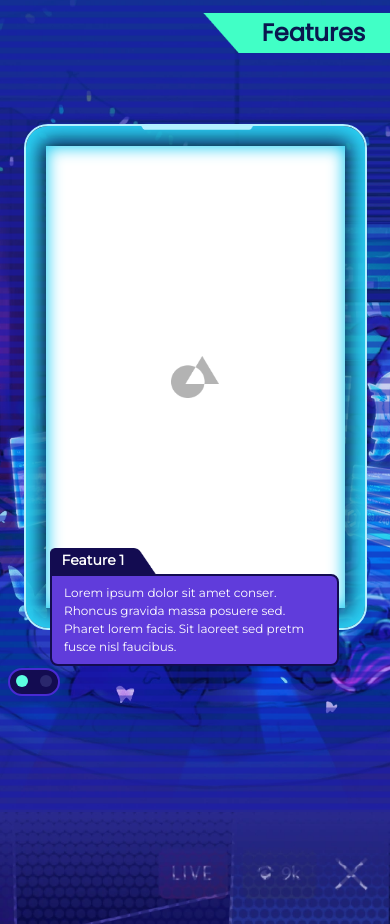
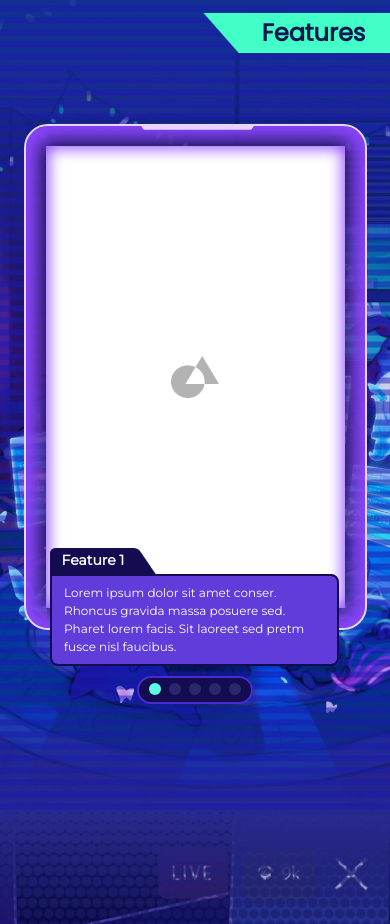
Before and after one commit to Kcrypto126/Sol-Arena-Landing-Page, a Next.js app: page / in a window 390 px wide. Shown: the part 1640-2564 px from the top of the page. Built offline with nearby package versions, Linux system fonts and the light colour scheme.

Commit message:
style update

```diff
--- a/app/components/EvaSection.tsx
+++ b/app/components/EvaSection.tsx
@@ -24,7 +24,7 @@ const EvaSection: React.FC = () => {
             alt="effect"
             width={1391}
             height={171}
-            className={` w-[100%] h-[171px] border ${mouseover !== 1 && mouseover !== 0 ? "block" : "hidden"} md:hidden absolute top-0 left-0 `}
+            className={` w-[100%] h-[171px] ${mouseover !== 1 && mouseover !== 0 ? "block" : "hidden"} md:hidden absolute top-0 left-0 `}
           />
           <div className="flex flex-row md:flex-col gap-7 md:gap-12 justify-center absolute md:relative bottom-[206px] md:bottom-0 w-[100%] md:w-auto">
             <div className=" relative">
--- a/app/components/chill/LeftBar.tsx
+++ b/app/components/chill/LeftBar.tsx
@@ -31,7 +31,7 @@ const LeftBar: React.FC<LeftBarPropsType> = ({ className, isOpen }) => {
 
     return (
         <>
-            <div id="right-bar" className={`${className} md:h-[100vh] transition-all duration-1000 md:block ${isOpen ? "block" : "hidden"} fixed z-20 left-10 border-[#6841FF] md:border-none rounded-2xl pb-[20px] md:rounded-none border-[5px] md:left-0 md:pt-24 md:mt-0 mt-24 right-10 top-5 md:relative text-white bg-[#11114C] md:bg-[#03102D]`}>
+            <div id="right-bar" className={`${className} md:h-[100vh] transition-all duration-1000 md:block ${isOpen ? "block" : "hidden"} fixed z-20 left-5 border-[#6841FF] md:border-none rounded-2xl pb-[20px] md:rounded-none border-[5px] md:left-0 md:pt-24 md:mt-0 mt-24 right-5 top-5 md:relative text-white bg-[#11114C] md:bg-[#03102D]`}>
                 <div className=" absolute z-30 md:mt-5 -translate-y-[50%] -translate-x-[6px]">
                     <div className=" relative h-fit md:w-[28vw] w-[60vw]">
                         <Image src={"/assets/chill/Group2303.png"} className="w-full" width={1000} height={200} alt="" />
@@ -40,12 +40,12 @@ const LeftBar: React.FC<LeftBarPropsType> = ({ className, isOpen }) => {
                         </div>
                     </div>
                 </div>
-                <div className=" flex flex-col gap-[30px] md:mt-[150px] pl-5 text-[16px]">
+                <div className=" flex flex-col gap-[20px] md:gap-[30px] md:mt-[100px] pl-5 text-[16px]">
                     {
                         Lists.map((e, index) => {
                             return <div key={index}>
                                 <div>
-                                    <a href={`#${e.id}`}>{e.name}</a>
+                                    <a href={`#${e.id}`} >{e.name}</a>
                                 </div>
                                 <ul className={` relative space-y-5 pl-5 border-s-2`}>
                                     {e.childern && e.childern.map((k, i) => {
--- a/app/components/chill/RightContent.tsx
+++ b/app/components/chill/RightContent.tsx
@@ -43,7 +43,7 @@ const RightContent: React.FC<RightContentTypeProps> = ({ className }) => {
         <div id="right-content" onScroll={handleScroll} className={`${className} w-full h-[100vh] md:col-span-3 bg-cover bg-no-repeat overflow-auto scrollbar-hide relative bg-[url('/assets/chill/BG_img.png')]`}>
             <div className=" relative w-full h-[100vh]">
                 <div className=" h-[90vh] overflow-hidden object-center relative">
-                    <Image src={"/assets/chill/Art.png"} alt="" width={1440} height={1000} className="md:w-[1440px] absolute right-[50%] translate-x-[50%] max-w-[1440px]" />
+                    <Image src={"/assets/chill/Art.png"} alt="" width={1440} height={1000} className="sm:max-w-[1440px] absolute right-[50%] translate-x-[50%] max-w-[840px]" />
                 </div>
                 <div className=" absolute bottom-0 w-full flex justify-center items-center font-[1000] bg-gradient-to-t from-[#00000000] via-[#051539,#051539,#051539,#051539] to-[#00000020, #00000010, #00000000] text-white md:text-[60px] text-[40px]" style={{ textShadow: "0px 0px 40px rgb(255,255,255)" }}>
                     <div className="py-[80px] text-center">
--- a/app/components/chill/style.css
+++ b/app/components/chill/style.css
@@ -2,7 +2,7 @@
     scroll-behavior: smooth;
 }
 .active {
-    color: blue;
+    color: #41FFC6;
 }
 #right-bar a {
     transition: all;
--- a/app/globals.css
+++ b/app/globals.css
@@ -52,21 +52,39 @@ body {
   background-size: 100% 100%;
 }
 
+.swiper-pagination-bullets.swiper-pagination-horizontal {
+  padding-left: 6px!important;
+  padding-right: 6px!important;
+  left: 50%!important;
+  bottom: 0px!important;
+  transform: translateX(-50%)!important;
+}
+
+.swiper-pagination-bullets.swiper-pagination-horizontal .swiper-pagination-bullet {
+  margin: 0 6px;
+}
+
+.swiper-pagination-bullets.swiper-pagination-vertical {
+  padding: 4px;
+}
+
+.swiper-pagination-bullets.swiper-pagination-vertical .swiper-pagination-bullet {
+  margin: 0px!important;
+  margin-top: 6px!important;
+  margin-bottom: 6px!important;
+}
 
 .swiper-pagination-bullets {
   width: fit-content!important;
   border: 2px solid #492AD3;
   border-radius: 20px;
   background-color: #130C51;
-
 }
 
 .swiper-pagination-bullet {
   width: 12px!important;
   height: 12px!important;
   background-color: #8998DD!important;
-  margin-right: 6px!important;
-  margin-left: 6px!important;
 }
 
 .swiper-pagination-bullet-active {
--- a/app/page.tsx
+++ b/app/page.tsx
@@ -148,7 +148,7 @@ export default function Home() {
                 </div>
               </div>
 
-              <div className=" hidden md:hidden">
+              {/* <div className=" hidden md:hidden">
                 <FeaturesSection
                   setCardID={setActiveCardID}
                   id={0}
@@ -242,7 +242,7 @@ export default function Home() {
                     ></div>
                   </div>
                 </div>
-              </div>
+              </div> */}
 
               <div className="w-[100%] block md:hidden pt-10">
                 <Swiper
@@ -255,12 +255,51 @@ export default function Home() {
                     <div className=" flex flex-row justify-center">
                       <FeaturesSection
                         setCardID={setActiveCardID}
-                        id={4}
-                        isActive={activeCardID === 4 ? true : false}
-                        featurescolor="#2AD0F4"
-                        featuresborder="#B3F1FF"
-                        featurestop="/assets/features/feature-image-top5.png"
-                        featuresbottom="/assets/features/feature-image-bottom5.png"
+                        id={0}
+                        isActive={activeCardID === 0 ? true : false}
+                        featurescolor="#8C46FF"
+                        featuresborder="#EAD4FF"
+                        featurestop="/assets/features/feature-image-top1.png"
+                        featuresbottom="/assets/features/feature-image-bottom1.png"
+                      />
+                    </div>
+                  </SwiperSlide>
+                  <SwiperSlide>
+                    <div className=" flex flex-row justify-center">
+                      <FeaturesSection
+                        setCardID={setActiveCardID}
+                        id={1}
+                        isActive={activeCardID === 1 ? true : false}
+                        featurescolor="#EF821D"
+                        featuresborder="#FFFBD4"
+                        featurestop="/assets/features/feature-image-top2.png"
+                        featuresbottom="/assets/features/feature-image-bottom2.png"
+                      />
+                    </div>
+                  </SwiperSlide>
+                  <SwiperSlide>
+                    <div className=" flex flex-row justify-center">
+                      <FeaturesSection
+                        setCardID={setActiveCardID}
+                        id={2}
+                        isActive={activeCardID === 2 ? true : false}
+                        featurescolor="#E6D11D"
+                        featuresborder="#FFFACC"
+                        featurestop="/assets/features/feature-image-top3.png"
+                        featuresbottom="/assets/features/feature-image-bottom3.png"
+                      />
+                    </div>
+                  </SwiperSlide>
+                  <SwiperSlide>
+                    <div className=" flex flex-row justify-center">
+                      <FeaturesSection
+                        setCardID={setActiveCardID}
+                        id={3}
+                        isActive={activeCardID === 3 ? true : false}
+                        featurescolor="#21E6AB"
+                        featuresborder="#B3FFE8"
+                        featurestop="/assets/features/feature-image-top4.png"
+                        featuresbottom="/assets/features/feature-image-bottom4.png"
                       />
                     </div>
                   </SwiperSlide>
--- a/package.json
+++ b/package.json
@@ -12,7 +12,8 @@
     "next": "15.1.4",
     "react": "^19.0.0",
     "react-dom": "^19.0.0",
-    "swiper": "^11.2.1"
+    "swiper": "^11.2.1",
+    "tailwind-scrollbar-hide": "^2.0.0"
   },
   "devDependencies": {
     "@eslint/eslintrc": "^3",
--- a/tailwind.config.ts
+++ b/tailwind.config.ts
@@ -1,5 +1,5 @@
 import type { Config } from "tailwindcss";
-
+import scrollbarHide from "tailwind-scrollbar-hide"
 export default {
   content: [
     "./pages/**/*.{js,ts,jsx,tsx,mdx}",
@@ -24,5 +24,7 @@ export default {
     },
     },
   },
-  plugins: [],
+  plugins: [
+    scrollbarHide,
+  ],
 } satisfies Config;
```
Also changed, not shown: 1 other file (tests, documents, lock files or other folders).
